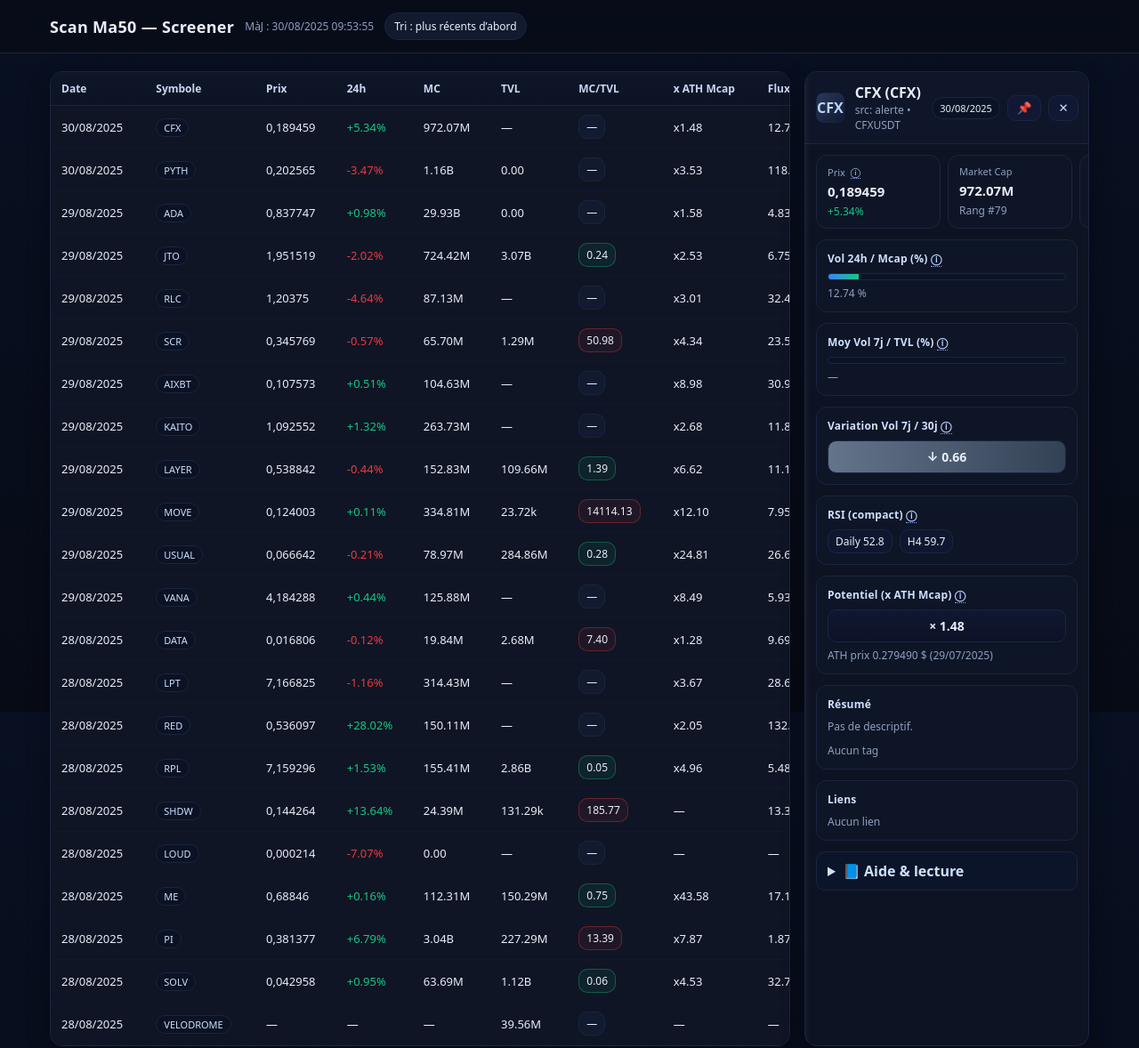
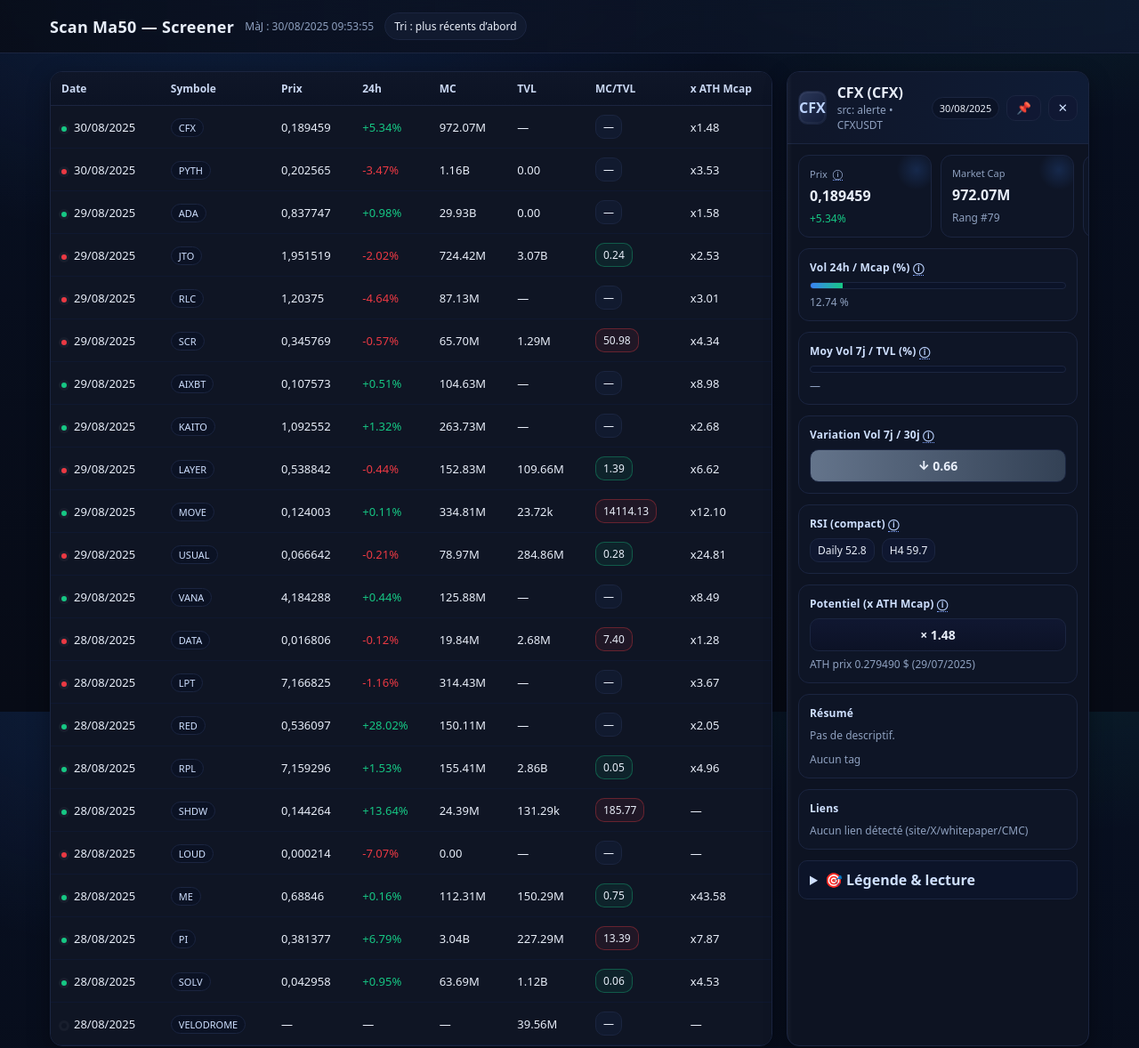
Before and after one commit to 0xmathy/scanma50, a plain HTML site: page index.html in a window 1280 px wide. Shown: the whole page at 89% size. Drawn offline with Linux system fonts and the light colour scheme.

Commit message:
Update index.html

```diff
--- a/index.html
+++ b/index.html
@@ -6,69 +6,112 @@
 <title>Scan Ma50 — Screener</title>
 <style>
   :root{
-    --bg: #0b0f1a; --bg-soft:#0f1524; --panel:#0d1322; --card:#0e1526;
+    --bg:#0b0f1a; --bg-soft:#0f1524; --panel:#0d1322; --card:#0e1526;
     --muted:#8ea0bf; --text:#e8eef9; --accent:#3b82f6; --good:#16c784;
     --bad:#ea3943; --warn:#f59e0b; --chip:#111a2f; --border:#1b2540;
-    --shadow: 0 8px 24px rgba(0,0,0,.35);
+    --shadow:0 8px 24px rgba(0,0,0,.35);
   }
   *{box-sizing:border-box}
-  body{ margin:0; font-family: ui-sans-serif, system-ui, -apple-system, Segoe UI, Roboto, "Helvetica Neue", Arial; background:linear-gradient(180deg,#081022 0%, #070b16 100%) fixed; color:var(--text); }
-  header{ position:sticky; top:0; z-index:10; backdrop-filter: blur(8px); background: rgba(8,12,22,.7); border-bottom:1px solid var(--border); }
+  body{
+    margin:0; font-family: ui-sans-serif, system-ui, -apple-system, Segoe UI, Roboto, "Helvetica Neue", Arial;
+    background:radial-gradient(1000px 600px at 20% -10%, rgba(59,130,246,.15), transparent 60%),
+               radial-gradient(900px 500px at 90% -20%, rgba(22,199,132,.12), transparent 60%),
+               linear-gradient(180deg,#081022 0%, #070b16 100%) fixed;
+    color:var(--text);
+  }
+  header{
+    position:sticky; top:0; z-index:10; backdrop-filter: blur(8px);
+    background: linear-gradient(90deg, rgba(8,12,22,.8), rgba(17,27,52,.6));
+    border-bottom:1px solid var(--border);
+  }
   .hdr{ max-width:1200px; margin:auto; padding:14px 16px; display:flex; align-items:center; gap:12px; }
   .hdr h1{ margin:0; font-size:18px; letter-spacing:.3px }
   .muted{ color:var(--muted) }
   .pill{ display:inline-flex; align-items:center; gap:8px; padding:6px 10px; border:1px solid var(--border); border-radius:999px; background:var(--chip); font-size:12px; color:var(--text) }
 
-  .wrap{ max-width:1200px; margin:20px auto; padding:0 16px; display:grid; grid-template-columns: 1fr minmax(320px, 0); gap:16px; }
+  .wrap{ max-width:1200px; margin:20px auto; padding:0 16px; display:grid; grid-template-columns: 1fr minmax(340px, 0); gap:16px; }
   @media (max-width: 980px){ .wrap{ grid-template-columns:1fr } }
 
+  /* Table */
   .tableWrap{ background: var(--bg-soft); border:1px solid var(--border); border-radius:14px; box-shadow: var(--shadow); overflow:auto; }
-  table{ width:100%; border-collapse:separate; border-spacing:0; min-width:880px; }
-  thead th{ position:sticky; top:0; background:linear-gradient(180deg,#0f1628 0%, #0c1324 100%); border-bottom:1px solid var(--border); font-weight:600; font-size:12px; text-align:left; padding:10px 12px; color:#c9d7f2; }
+  table{ width:100%; border-collapse:separate; border-spacing:0; min-width:900px; }
+  thead th{
+    position:sticky; top:0; background:linear-gradient(180deg,#0f1628 0%, #0c1324 100%);
+    border-bottom:1px solid var(--border); font-weight:600; font-size:12px; text-align:left; padding:10px 12px; color:#c9d7f2;
+  }
   tbody td{ padding:10px 12px; border-bottom:1px solid #0f1830; font-size:13px; vertical-align:middle;}
+  tbody tr{ transition:background .15s ease, box-shadow .15s ease }
   tbody tr:hover{ background:#0e162b; }
+  .rowDot{
+    width:6px; height:6px; border-radius:50%; margin-right:8px; display:inline-block;
+    box-shadow:0 0 0 3px rgba(255,255,255,.04);
+  }
+  .rowDot.pos{ background:var(--good) }
+  .rowDot.neg{ background:var(--bad) }
+
   .tag{font-size:11px; padding:2px 8px; border-radius:999px; border:1px solid var(--border); background:#0b1224; color:#cfe0ff}
   .num{ font-variant-numeric: tabular-nums; }
-  .pos{ color: var(--good); }
-  .neg{ color: var(--bad); }
+  .pos{ color: var(--good); } .neg{ color: var(--bad); }
 
   .chip{ display:inline-flex; align-items:center; gap:6px; padding:4px 8px; border-radius:10px; background:var(--chip); border:1px solid var(--border); font-size:12px; }
   .chip.good{ border-color: rgba(22,199,132,.35); background: rgba(22,199,132,.08); }
   .chip.warn{ border-color: rgba(245,158,11,.35); background: rgba(245,158,11,.08); }
   .chip.bad{  border-color: rgba(234,57,67,.35);  background: rgba(234,57,67,.08); }
 
-  .panel{ position:relative; background:var(--panel); border:1px solid var(--border); border-radius:14px; box-shadow: var(--shadow); min-height:320px; display:none; flex-direction:column; overflow:hidden; }
+  /* Panel */
+  .panel{ position:relative; background:var(--panel); border:1px solid var(--border); border-radius:14px; box-shadow: var(--shadow); min-height:340px; display:none; flex-direction:column; overflow:hidden; }
   .panel.open{ display:flex; }
-  .panelHead{ display:flex; align-items:center; justify-content:space-between; gap:10px; padding:12px 12px; border-bottom:1px solid var(--border); background:#0f1629;}
+  .panelHead{ display:flex; align-items:center; justify-content:space-between; gap:10px; padding:12px 12px; border-bottom:1px solid var(--border); background:linear-gradient(90deg,#0f1629,#0f1c36);}
   .title{ display:flex; align-items:center; gap:12px; }
-  .avatar{ width:34px; height:34px; border-radius:8px; background:linear-gradient(135deg,#2b3759,#101a35); display:grid; place-items:center; font-weight:700; color:#bcd3ff; border:1px solid var(--border); }
+  .avatar{
+    width:38px; height:38px; border-radius:10px; background:linear-gradient(135deg,#2b3759,#101a35);
+    display:grid; place-items:center; font-weight:800; color:#bcd3ff; border:1px solid var(--border);
+    box-shadow: inset 0 0 0 2px rgba(255,255,255,.04);
+  }
   .panelBody{ padding:12px; overflow:auto; }
   .grid{ display:grid; gap:12px; }
   .grid.cols-2{ grid-template-columns: 1fr 1fr; }
   @media (max-width: 980px){ .grid.cols-2{ grid-template-columns: 1fr; } }
 
-  .kpiRow{ display:grid; grid-template-columns: repeat(4, minmax(140px,1fr)); gap:8px; }
-  @media (max-width: 980px){ .kpiRow{ grid-template-columns: repeat(2, minmax(140px,1fr)); } }
-  .kpi{ background:var(--card); border:1px solid var(--border); border-radius:12px; padding:10px 12px; display:flex; flex-direction:column; gap:4px; }
+  /* KPI cards */
+  .kpiRow{ display:grid; grid-template-columns: repeat(4, minmax(150px,1fr)); gap:10px; }
+  @media (max-width: 980px){ .kpiRow{ grid-template-columns: repeat(2, minmax(150px,1fr)); } }
+  .kpi{ background:var(--card); border:1px solid var(--border); border-radius:12px; padding:12px; display:flex; flex-direction:column; gap:6px; position:relative; overflow:hidden; }
   .kpi .label{ font-size:11px; color:var(--muted); display:flex; align-items:center; gap:6px;}
-  .kpi .value{ font-size:15px; font-weight:700; }
+  .kpi .value{ font-size:16px; font-weight:800; }
   .kpi .sub{ font-size:12px; color:var(--muted) }
+  .kpi .corner{
+    position:absolute; right:-16px; top:-16px; width:64px; height:64px; border-radius:50%;
+    background: radial-gradient(closest-side, rgba(59,130,246,.18), transparent 70%);
+    pointer-events:none;
+  }
 
+  /* Analytics compact */
   .row{ display:flex; gap:12px; flex-wrap:wrap; }
-  .card{ background:var(--card); border:1px solid var(--border); border-radius:12px; padding:12px; flex:1 1 220px; min-width:220px; }
+  .card{ background:var(--card); border:1px solid var(--border); border-radius:12px; padding:12px; flex:1 1 230px; min-width:230px; }
   .card h4{ margin:0 0 8px 0; font-size:12px; color:#cfe0ff; letter-spacing:.2px }
   .bar{ height:8px; background:#0b1328; border:1px solid var(--border); border-radius:999px; overflow:hidden; }
   .bar > i{ display:block; height:100%; background:linear-gradient(90deg,#3b82f6,#16c784); width:0% }
+  .pillLarge{ display:flex; align-items:center; justify-content:center; gap:8px; padding:8px 10px; border-radius:10px; border:1px solid var(--border); background:linear-gradient(180deg,#101731,#0c1226); font-weight:800; font-size:14px; }
 
-  .pillLarge{ display:flex; align-items:center; justify-content:center; gap:8px; padding:8px 10px; border-radius:10px; border:1px solid var(--border); background:linear-gradient(180deg,#101731,#0c1226); font-weight:700; font-size:14px; }
+  /* MC/TVL donut */
+  .donut{ width:54px; height:54px; position:relative; }
+  .donut svg{ transform:rotate(-90deg) }
+  .donut .center{ position:absolute; inset:0; display:grid; place-items:center; font-size:11px; color:#cfe0ff; }
 
   .rsiChips{ display:flex; gap:8px; flex-wrap:wrap; }
   .rsiChip{ padding:4px 8px; border-radius:10px; border:1px solid var(--border); background:#0f1730; font-size:12px; }
 
   .meta{ display:flex; align-items:center; gap:8px; flex-wrap:wrap; }
   .badge{ font-size:11px; padding:6px 8px; border-radius:999px; background:#0f1830; border:1px solid var(--border) }
-  .links{ display:flex; gap:8px; }
-  .iconBtn{ display:grid; place-items:center; width:34px; height:34px; border-radius:10px; background:#0f1730; border:1px solid var(--border); color:#cfe0ff; text-decoration:none; }
+
+  /* Links row */
+  .links{ display:flex; gap:8px; flex-wrap:wrap; }
+  .iconBtn{
+    display:inline-flex; align-items:center; gap:8px; padding:8px 10px; border-radius:10px; background:#0f1730; border:1px solid var(--border);
+    color:#cfe0ff; text-decoration:none; font-size:12px;
+  }
+  .iconBtn .ic{ width:16px; height:16px; display:inline-grid; place-items:center; }
 
   .handle{ position:absolute; top:0; left:-6px; width:12px; height:100%; cursor:col-resize; background: linear-gradient(90deg, transparent 0%, rgba(255,255,255,.04) 50%, transparent 100%); }
   .tools{ display:flex; align-items:center; gap:8px;}
@@ -81,6 +124,7 @@
   .status.yesterday{ background: rgba(22,199,132,.12); border-color: rgba(22,199,132,.35); color:#b9f4d5 }
 
   .nowrap{ white-space:nowrap } .truncate{ white-space:nowrap; overflow:hidden; text-overflow:ellipsis; max-width:100% } .small{ font-size:12px }
+
   details.help{ margin-top:12px; background:#0c1429; border:1px solid var(--border); border-radius:10px; padding:10px 12px; }
   details.help summary{ cursor:pointer; color:#cfe0ff; font-weight:600; }
   .help p{ margin:8px 0; color:#b6c7e6; font-size:12px; }
@@ -121,7 +165,7 @@
       <div class="title">
         <div class="avatar" id="avatar">—</div>
         <div>
-          <div id="tName" class="truncate" style="font-weight:700;"></div>
+          <div id="tName" class="truncate" style="font-weight:800;"></div>
           <div class="muted small" id="tMeta"></div>
         </div>
       </div>
@@ -156,7 +200,7 @@
       <!-- RSI compact + xATH -->
       <div class="row" style="margin-bottom:12px">
         <div class="card" style="flex:2">
-          <h4>RSI (compact) <span class="tip" title="Momentum de prix. <30 = survendu (rebond possible) ; >70 = suracheté (risque de correction).">ⓘ</span></h4>
+          <h4>RSI (compact) <span class="tip" title="Momentum de prix. <30 = survendu ; >70 = suracheté.">ⓘ</span></h4>
           <div class="rsiChips">
             <span id="rsiD_chip" class="rsiChip">Daily —</span>
             <span id="rsiH4_chip" class="rsiChip">H4 —</span>
@@ -182,15 +226,13 @@
         </div>
       </div>
 
-      <!-- Aide & lecture rapide -->
+      <!-- Légende rapide -->
       <details class="help">
-        <summary>📘 Aide & lecture</summary>
-        <p><b>MC/TVL</b> — Mesure si la valorisation est soutenue par la liquidité. <i>Bas = plus efficient ; haut = sur-valorisation potentielle.</i></p>
-        <p><b>Vol 24h / Mcap</b> — Intensité de trading par rapport à la taille du projet. <i>Haut = très actif ; bas = peu de flux.</i></p>
-        <p><b>Moy Vol 7j / TVL</b> — Flux moyen récent vs valeur verrouillée. <i>Haut = profil plus spéculatif ; bas = profil plus ‘calme’.</i></p>
-        <p><b>Var Vol 7j/30j</b> — Tendance d’accélération des volumes. <i>&gt;1 = montée en puissance ; &lt;1 = essoufflement.</i></p>
-        <p><b>x ATH Mcap</b> — Potentiel théorique de retour aux sommets historiques. <i>À contextualiser avec le cycle et la tokenomics.</i></p>
-        <p><b>RSI</b> — Indice de momentum. <i>&lt;30 = survendu ; &gt;70 = suracheté.</i></p>
+        <summary>🎯 Légende & lecture</summary>
+        <p><b>MC/TVL :</b> soutenabilité de la valo par la liquidité — bas = efficient ; haut = tendu.</p>
+        <p><b>Flux (Vol/Mcap, Vol7/TVL, 7/30j):</b> intensité et accélération des échanges — utile pour capter l’intérêt du marché.</p>
+        <p><b>x ATH Mcap :</b> éloignement des sommets historiques — à contextualiser avec cycle & tokenomics.</p>
+        <p><b>RSI :</b> momentum prix — &lt;30: survendu ; &gt;70: suracheté.</p>
       </details>
     </div>
   </aside>
@@ -209,7 +251,6 @@ const fmt = {
     return String(n.toFixed(2));
   },
   pct:(n, d=2)=> (n==null || !isFinite(n)) ? '—' : ((n>=0?'+':'') + n.toFixed(d) + '%'),
-  pctNoSign:(n, d=2)=> (n==null || !isFinite(n)) ? '—' : (n.toFixed(d) + '%'),
   dateFR:(iso)=> { if(!iso) return '—'; const dt = new Date(iso); return dt.toLocaleDateString('fr-FR', { timeZone: 'Europe/Paris' }); }
 };
 
@@ -221,30 +262,27 @@ function setLastUpdate(ts){
 }
 
 const colors = {
-  mcTvl:(x)=>{
+  mcTvlClass:(x)=>{
     if(x==null || !isFinite(x)) return 'chip';
     if(x<=1.5) return 'chip good';
     if(x<=5)   return 'chip warn';
     return 'chip bad';
   },
   posNeg:(n)=> n==null? '' : (n>=0?'pos':'neg'),
-  rsiLabel:(r, label)=>{
-    if(r==null || !isFinite(r)) return `${label} —`;
-    if(r<30) return `${label} ${r.toFixed(1)} (survendu)`;
-    if(r>70) return `${label} ${r.toFixed(1)} (suracheté)`;
-    return `${label} ${r.toFixed(1)}`;
-  }
 };
 
+/* ---------- Table ---------- */
 function rowHTML(t){
   const dclass = colors.posNeg(t.d24);
   const mc_tvl = (t.mc_tvl!=null && isFinite(t.mc_tvl)) ? t.mc_tvl : null;
-  const mcTvlClass = colors.mcTvl(mc_tvl);
+  const mcTvlClass = colors.mcTvlClass(mc_tvl);
   const volmc = t.vol_mc_24!=null ? t.vol_mc_24 : null;
   const xath = t.x_ath_mc!=null ? 'x'+Number(t.x_ath_mc).toFixed(2) : '—';
 
+  const dotCls = (t.d24==null)? '' : (t.d24>=0?'pos':'neg');
+
   return `<tr data-sym="${t.symbol}">
-    <td class="num">${fmt.dateFR(t.alert_date)}</td>
+    <td class="num"><span class="rowDot ${dotCls}"></span>${fmt.dateFR(t.alert_date)}</td>
     <td class="nowrap"><span class="tag">${t.symbol}</span></td>
     <td class="num">${fmt.num(t.price, 6)}</td>
     <td class="num ${dclass}">${fmt.pct(t.d24)}</td>
@@ -255,41 +293,75 @@ function rowHTML(t){
     <td class="num">${volmc!=null? volmc.toFixed(2)+'%' : '—'}</td>
   </tr>`;
 }
-
 function mountTable(list){ document.getElementById('tbody').innerHTML = list.map(rowHTML).join(''); }
 
+/* ---------- Panel ---------- */
 function ensurePanelOpen(open=true){ const p = document.getElementById('panel'); if(open) p.classList.add('open'); else p.classList.remove('open'); }
 function setAvatar(sym){ document.getElementById('avatar').textContent = (sym||'—').slice(0,4).toUpperCase(); }
 function setMeta(t){
   const m = document.getElementById('tMeta');
-  const source = t.source ? `src: ${t.source}` : '';
-  const venue = t.venue ? `• ${t.venue}` : '';
-  const pair = t.asset_pair ? `• ${t.asset_pair}` : '';
-  m.textContent = [source, venue, pair].filter(Boolean).join(' ');
+  const parts = [];
+  if(t.source) parts.push(`src: ${t.source}`);
+  if(t.venue) parts.push(`• ${t.venue}`);
+  if(t.asset_pair) parts.push(`• ${t.asset_pair}`);
+  m.textContent = parts.join(' ');
 }
 
-function kpi(label, valueHTML, sub=''){
+/* KPI card builder */
+function kpi(label, valueHTML, sub='', extraRightHTML=''){
   return `<div class="kpi">
-    <div class="label">${label}</div>
+    <div class="corner"></div>
+    <div style="display:flex; align-items:center; justify-content:space-between; gap:8px">
+      <div class="label">${label}</div>
+      ${extraRightHTML||''}
+    </div>
     <div class="value">${valueHTML}</div>
     ${sub? `<div class="sub">${sub}</div>`:''}
   </div>`;
 }
 
+/* Simple donut (MC/TVL normalization up to 10) */
+function donutHTML(val){
+  if(val==null || !isFinite(val)) return '';
+  const max = 10; // clamp visuel
+  const x = Math.max(0, Math.min(max, val));
+  const pct = (x / max);
+  const R=24, C=2*Math.PI*R;
+  const stroke = pct*C;
+  const cls = colors.mcTvlClass(val).split(' ')[1] || 'chip';
+  const col = cls==='good' ? '#16c784' : (cls==='warn' ? '#f59e0b' : '#ea3943');
+  return `<div class="donut" title="Lecture visuelle MC/TVL (clamp à 10)">
+    <svg width="54" height="54" viewBox="0 0 54 54">
+      <circle cx="27" cy="27" r="${R}" fill="none" stroke="#0d1a35" stroke-width="8"/>
+      <circle cx="27" cy="27" r="${R}" fill="none" stroke="${col}" stroke-width="8"
+              stroke-dasharray="${stroke} ${C-stroke}" stroke-linecap="round"/>
+    </svg>
+    <div class="center">${val.toFixed(1)}</div>
+  </div>`;
+}
+
 function buildKpis(t){
   const d24class = colors.posNeg(t.d24);
-  const mc_tvl_class = colors.mcTvl(t.mc_tvl);
+  const mc_tvl_cls = colors.mcTvlClass(t.mc_tvl);
 
-  // tooltips pédagogiques
   const tipPrice = `Cours actuel en USD. Sert de base aux ratios (ex. x ATH, variations).`;
   const tipTVL   = `Valeur verrouillée sur le protocole. Plus c’est élevé, plus la traction ‘on-chain’ est forte.`;
-  const tipMCTVL = `Valorisation vs liquidité verrouillée. Bas = soutenu ; haut = risque de sur-valorisation.`;
+  const tipMCTVL = `Valorisation vs liquidité verrouillée. Bas = soutenu ; haut = sur-valorisation potentielle.`;
+
+  const mcTvlDonut = (t.mc_tvl!=null && isFinite(t.mc_tvl)) ? donutHTML(t.mc_tvl) : '';
 
   const chips = [
-    kpi(`Prix <span class="tip" title="${tipPrice}">ⓘ</span>`, `<span class="num">${fmt.num(t.price,6)}</span>`, `<span class="${d24class}">${fmt.pct(t.d24)}</span>`),
-    kpi(`Market Cap`, `<span class="num">${fmt.kmb(t.mc)}</span>`, t.rank? `Rang #${t.rank}` : ''),
-    kpi(`TVL <span class="tip" title="${tipTVL}">ⓘ</span>`, `<span class="num">${fmt.kmb(t.tvl)}</span>`, t.tvl_source? `<span class="small muted">${t.tvl_source}</span>`:''),
-    kpi(`MC / TVL <span class="tip" title="${tipMCTVL}">ⓘ</span>`, `<span class="${mc_tvl_class}">${t.mc_tvl!=null? t.mc_tvl.toFixed(2):'—'}</span>`, ''),
+    kpi(`Prix <span class="tip" title="${tipPrice}">ⓘ</span>`,
+        `<span class="num">${fmt.num(t.price,6)}</span>`,
+        `<span class="${d24class}">${fmt.pct(t.d24)}</span>`),
+    kpi(`Market Cap`,
+        `<span class="num">${fmt.kmb(t.mc)}</span>`,
+        t.rank? `Rang #${t.rank}` : ''),
+    kpi(`TVL <span class="tip" title="${tipTVL}">ⓘ</span>`,
+        `<span class="num">${fmt.kmb(t.tvl)}</span>`,
+        t.tvl_source? `<span class="small muted">${t.tvl_source}</span>`:''),
+    kpi(`MC / TVL <span class="tip" title="${tipMCTVL}">ⓘ</span>`,
+        `<span class="${mc_tvl_cls}">${t.mc_tvl!=null? t.mc_tvl.toFixed(2):'—'}</span>`, '', mcTvlDonut),
   ];
   document.getElementById('kpis').innerHTML = chips.join('');
 }
@@ -339,26 +411,40 @@ function setRSIChips(t){
   h4.textContent = (t.rsi_h4==null? 'H4 —'   : (t.rsi_h4<30? `H4 ${t.rsi_h4.toFixed(1)} (survendu)`   : (t.rsi_h4>70? `H4 ${t.rsi_h4.toFixed(1)} (suracheté)`   : `H4 ${t.rsi_h4.toFixed(1)}`)));
 }
 
-function setBlurb(t){
-  const el = document.getElementById('blurb');
-  if(t.blurb){ el.textContent = t.blurb; }
-  else{
-    const sec = t.sector ? `Secteur: ${t.sector}. ` : '';
-    const proto = t.protocol_name ? `Protocole: ${t.protocol_name}. ` : '';
-    const chains = (t.llama_chains && t.llama_chains.length)? `Chains: ${t.llama_chains.slice(0,3).join(', ')}.` : '';
-    const fallback = (sec||proto||chains) ? (sec+proto+chains) : 'Pas de descriptif.';
-    el.textContent = fallback;
+/* Badges */
+function badge(txt){ return `<span class="badge">${txt}</span>`; }
+function buildMetaTags(t){
+  const arr = [];
+  if(t.sector) arr.push(badge(t.sector));
+  if(Array.isArray(t.tags)) t.tags.forEach(x=> arr.push(badge(x)));
+  if(Array.isArray(t.llama_chains) && t.llama_chains.length){
+    arr.push(badge('Chains: ' + t.llama_chains.slice(0,4).join(', ')));
   }
+  document.getElementById('metaTags').innerHTML = arr.join('') || `<span class="muted small">Aucun tag</span>`;
 }
+
+/* Links (plus visibles + CMC + DeFiLlama) */
 function setLinks(t){
   const el = document.getElementById('links');
   const items = [];
-  if(t.website)    items.push(`<a class="iconBtn" href="${t.website}" target="_blank" rel="noopener" title="Site officiel">🌐</a>`);
-  if(t.twitter)    items.push(`<a class="iconBtn" href="${t.twitter}" target="_blank" rel="noopener" title="Fil X/Twitter">𝕏</a>`);
-  if(t.whitepaper) items.push(`<a class="iconBtn" href="${t.whitepaper}" target="_blank" rel="noopener" title="Whitepaper / doc technique">📄</a>`);
-  el.innerHTML = items.join('') || `<span class="muted small">Aucun lien</span>`;
+
+  if(t.website)    items.push(`<a class="iconBtn" href="${t.website}" target="_blank" rel="noopener"><span class="ic">🌐</span>Site</a>`);
+  if(t.twitter)    items.push(`<a class="iconBtn" href="${t.twitter}" target="_blank" rel="noopener"><span class="ic">𝕏</span>Twitter</a>`);
+  if(t.whitepaper) items.push(`<a class="iconBtn" href="${t.whitepaper}" target="_blank" rel="noopener"><span class="ic">📄</span>Whitepaper</a>`);
+
+  // CMC page si slug/name dispo
+  if(t.slug) items.push(`<a class="iconBtn" href="https://coinmarketcap.com/currencies/${t.slug}/" target="_blank" rel="noopener"><span class="ic">📊</span>CoinMarketCap</a>`);
+
+  // DeFiLlama page protocole si on a une source de type protocol:slug
+  if(t.tvl_source && t.tvl_source.startsWith('protocol:')){
+    const slug = t.tvl_source.split(':')[1];
+    items.push(`<a class="iconBtn" href="https://defillama.com/protocol/${slug}" target="_blank" rel="noopener"><span class="ic">🦙</span>DeFiLlama</a>`);
+  }
+
+  el.innerHTML = items.join('') || `<span class="muted small">Aucun lien détecté (site/X/whitepaper/CMC)</span>`;
 }
 
+/* Open details */
 function openDetails(t){
   ensurePanelOpen(true);
   document.getElementById('tName').textContent = (t.name || t.symbol || '—') + (t.symbol? ` (${t.symbol})`:'');
@@ -370,15 +456,13 @@ function openDetails(t){
   setBars(t);
   setRSIChips(t);
   setATH(t);
-  setBlurb(t);
-  document.getElementById('metaTags').innerHTML =
-    [t.sector? `<span class="badge">${t.sector}</span>`:'' ]
-      .concat((t.tags||[]).slice(0,3).map(x=>`<span class="badge">${x}</span>`))
-      .concat((t.llama_chains||[]).length? [`<span class="badge">Chains: ${(t.llama_chains||[]).slice(0,4).join(', ')}</span>`] : [])
-      .join('') || `<span class="muted small">Aucun tag</span>`;
+  document.getElementById('blurb').textContent =
+    t.blurb || (t.sector || t.protocol_name || (t.llama_chains||[]).length ? `${t.sector? 'Secteur: '+t.sector+'. ':''}${t.protocol_name? 'Protocole: '+t.protocol_name+'. ':''}${(t.llama_chains||[]).length? 'Chains: '+t.llama_chains.slice(0,3).join(', ')+'.':''}` : 'Pas de descriptif.');
+  buildMetaTags(t);
   setLinks(t);
 }
 
+/* Click binding */
 function bindRowClicks(list){
   Array.from(document.querySelectorAll('#tbody tr')).forEach(tr=>{
     tr.addEventListener('click', ()=>{
@@ -407,12 +491,13 @@ function bindRowClicks(list){
     if(!isDrag) return;
     const wrap = document.getElementById('layout');
     const rect = wrap.getBoundingClientRect();
-    const rightWidth = Math.min(Math.max(320, rect.right - e.clientX), 560);
+    const rightWidth = Math.min(Math.max(340, rect.right - e.clientX), 600);
     wrap.style.gridTemplateColumns = `1fr ${rightWidth}px`;
   });
   window.addEventListener('mouseup', ()=>{ isDrag=false; document.body.style.userSelect='auto'; });
 })();
 
+/* Main */
 async function main(){
   const res = await fetch('data.json', {cache:'no-cache'});
   const data = await res.json();
```
